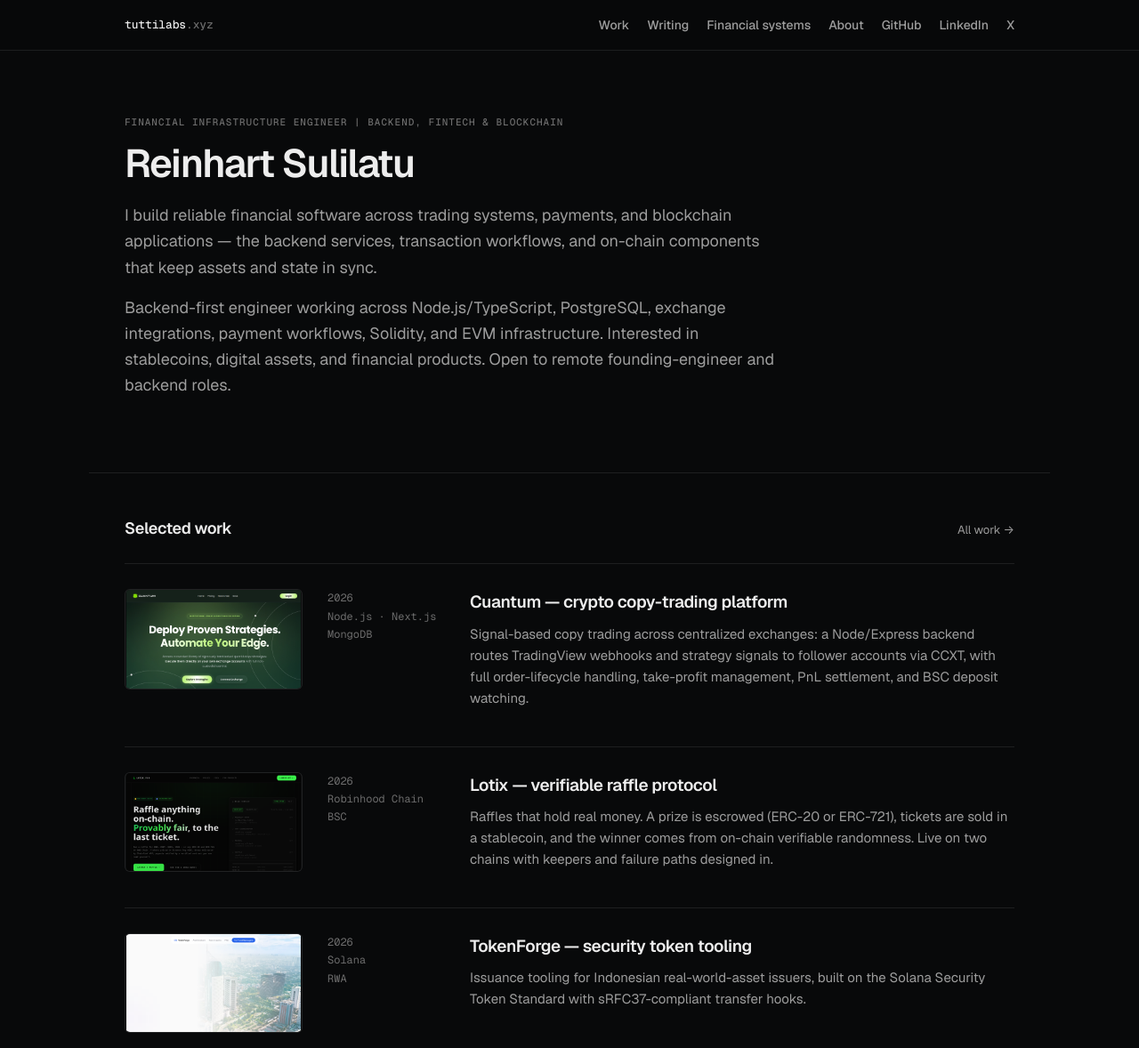
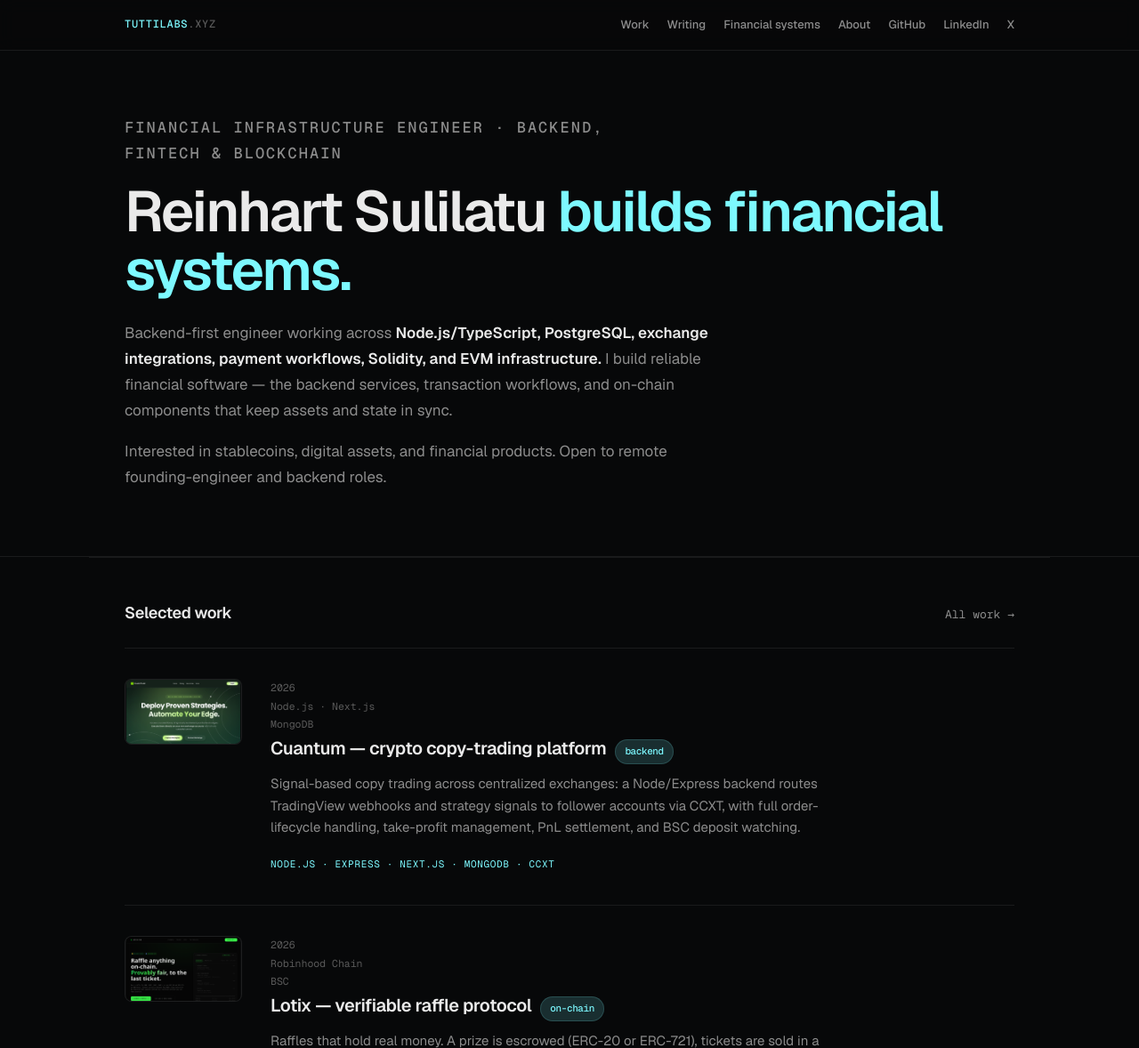
Before and after one commit to Reinhartsamuel/tuttilabs-xyz, a website built with Vite: page index.html in a window 1280 px wide. Shown: the top 1178 px of the page at 89% size. Built offline with nearby package versions, Linux system fonts and the light colour scheme.

Commit message:
UI makeover: Vesper dark canvas with mint accent

```diff
--- a/index.html
+++ b/index.html
@@ -38,20 +38,20 @@
 
     <main>
       <section class="hero wrap">
-        <p class="eyebrow">Financial Infrastructure Engineer | Backend, Fintech & Blockchain</p>
-        <h1>Reinhart Sulilatu</h1>
-        <p class="lede">
-          I build reliable financial software across trading systems, payments, and blockchain
-          applications — the backend services, transaction workflows, and on-chain components
-          that keep assets and state in sync.
+        <p class="hero-eyebrow">Financial Infrastructure Engineer · Backend, Fintech & Blockchain</p>
+        <h1>Reinhart Sulilatu<span class="accent"> builds financial systems.</span></h1>
+        <p>
+          Backend-first engineer working across <strong>Node.js/TypeScript, PostgreSQL, exchange integrations,
+          payment workflows, Solidity, and EVM infrastructure.</strong> I build reliable financial software — the
+          backend services, transaction workflows, and on-chain components that keep assets and state in sync.
         </p>
-        <p class="lede">
-          Backend-first engineer working across Node.js/TypeScript, PostgreSQL, exchange
-          integrations, payment workflows, Solidity, and EVM infrastructure. Interested in
-          stablecoins, digital assets, and financial products. Open to remote founding-engineer
-          and backend roles.
+        <p>
+          Interested in stablecoins, digital assets, and financial products. Open to remote founding-engineer and
+          backend roles.
         </p>
       </section>
+
+      <hr class="rule" />
 
       <section class="section wrap">
         <div class="section-head">
@@ -61,68 +61,54 @@
 
         <div class="record">
           <div class="thumb-wrap"><img class="record-thumb" src="/assets/screenshots/cuantum.png" alt="Cuantum landing page preview" loading="lazy" /></div>
-          <div class="record-meta">
+          <div>
+            <span class="record-meta">
               <span>2026</span>
               <span>Node.js · Next.js</span>
               <span>MongoDB</span>
-          </div>
-          <div>
-            <h3><a href="/work/cuantum/">Cuantum — crypto copy-trading platform</a></h3>
+            </span>
+            <h3><a href="/work/cuantum/">Cuantum — crypto copy-trading platform</a><span class="badge">backend</span></h3>
             <p>
-              Signal-based copy trading across centralized exchanges: a Node/Express backend routes
-              TradingView webhooks and strategy signals to follower accounts via CCXT, with full
-              order-lifecycle handling, take-profit management, PnL settlement, and BSC deposit
-              watching.
+              Signal-based copy trading across centralized exchanges: a Node/Express backend routes TradingView
+              webhooks and strategy signals to follower accounts via CCXT, with full order-lifecycle handling,
+              take-profit management, PnL settlement, and BSC deposit watching.
             </p>
+            <span class="record-tags">Node.js · Express · Next.js · MongoDB · CCXT</span>
           </div>
         </div>
 
         <div class="record">
           <div class="thumb-wrap"><img class="record-thumb" src="/assets/screenshots/lotix.png" alt="Lotix landing page preview" loading="lazy" /></div>
-          <div class="record-meta">
+          <div>
+            <span class="record-meta">
               <span>2026</span>
               <span>Robinhood Chain</span>
               <span>BSC</span>
-          </div>
-          <div>
-            <h3><a href="/work/lotix/">Lotix — verifiable raffle protocol</a></h3>
+            </span>
+            <h3><a href="/work/lotix/">Lotix — verifiable raffle protocol</a><span class="badge">on-chain</span></h3>
             <p>
-              Raffles that hold real money. A prize is escrowed (ERC-20 or ERC-721), tickets are sold
-              in a stablecoin, and the winner comes from on-chain verifiable randomness. Live on two
-              chains with keepers and failure paths designed in.
+              Raffles that hold real money. A prize is escrowed (ERC-20 or ERC-721), tickets are sold in a stablecoin,
+              and the winner comes from on-chain verifiable randomness. Live on two chains with keepers and failure
+              paths designed in.
             </p>
+            <span class="record-tags">Solidity · Foundry · Chainlink VRF · Quiver</span>
           </div>
         </div>
 
         <div class="record">
           <div class="thumb-wrap"><img class="record-thumb" src="/assets/screenshots/tokenforge.png" alt="TokenForge landing page preview" loading="lazy" /></div>
-          <div class="record-meta">
+          <div>
+            <span class="record-meta">
               <span>2026</span>
               <span>Solana</span>
               <span>RWA</span>
-          </div>
-          <div>
-            <h3><a href="/work/tokenforge/">TokenForge — security token tooling</a></h3>
+            </span>
+            <h3><a href="/work/tokenforge/">TokenForge — security token tooling</a><span class="badge">smart contracts</span></h3>
             <p>
-              Issuance tooling for Indonesian real-world-asset issuers, built on the Solana Security
-              Token Standard with sRFC37-compliant transfer hooks.
+              Issuance tooling for Indonesian real-world-asset issuers, built on the Solana Security Token Standard
+              with sRFC37-compliant transfer hooks.
             </p>
-          </div>
-        </div>
-
-        <div class="record record-no-thumb">
-          <div class="record-meta">
-            <span>How I build</span>
-            <span>Backend + on-chain</span>
-          </div>
-          <div>
-            <h3>How I build</h3>
-            <ul>
-              <li>Backend services, transaction workflows, and exchange integrations in Node.js/TypeScript and PostgreSQL.</li>
-              <li>Smart contracts in Solidity with Foundry: escrow invariants, verifiable randomness, keeper automation.</li>
-              <li>Off-chain automation: keepers, indexers, and cron jobs that reconcile contract state.</li>
-              <li>Reliability themes: idempotency, retries, reconciliation, observability, and operational safety.</li>
-            </ul>
+            <span class="record-tags">Solana · SSTS · sRFC37 · Token Extensions</span>
           </div>
         </div>
       </section>
@@ -146,9 +132,26 @@
       </section>
 
       <section class="section wrap">
-        <div class="section-head">
-          <h2>Elsewhere</h2>
+        <div class="stat-line">
+          <div><b>byScript</b><span>Founding Engineer — Backend & Trading Systems, May 2024 – May 2026</span></div>
+          <div><b>Gate · OKX · Hyperliquid</b><span>Order execution, reconciliation, failure handling</span></div>
         </div>
+      </section>
+
+      <section class="section wrap">
+        <div class="section-head"><h2>Technologies</h2></div>
+        <div class="logos-section">
+          <div class="logo-item"><img src="/assets/logos/chainlink.svg" alt="Chainlink" /><span>Chainlink</span></div>
+          <div class="logo-item"><img src="/assets/logos/quiver.png" alt="Quiver" /><span>Quiver</span></div>
+          <div class="logo-item"><img src="/assets/logos/bsc.svg" alt="BSC" /><span>BSC</span></div>
+          <div class="logo-item"><img src="/assets/logos/usdc.svg" alt="USDC" /><span>USDC</span></div>
+          <div class="logo-item"><img src="/assets/logos/usdg.webp" alt="USDG" /><span>USDG</span></div>
+          <div class="logo-item"><img src="/assets/logos/robinhood.png" alt="Robinhood" /><span>Robinhood</span></div>
+        </div>
+      </section>
+
+      <section class="section wrap">
+        <div class="section-head"><h2>Elsewhere</h2></div>
         <div class="link-row">
           <a href="https://github.com/Reinhartsamuel">GitHub</a>
           <a href="https://www.linkedin.com/in/reinhartsulilatu">LinkedIn</a>
--- a/src/styles/main.css
+++ b/src/styles/main.css
@@ -1,31 +1,31 @@
 /*
- * tuttilabs.xyz — dark, restrained, dense.
- * Type and layout borrow the compressed-tracking, shadow-as-border habits of the
- * Vercel design system (popular-web-designs/templates/vercel.md), inverted for a
- * dark canvas. No gradients, no glow, no decorative colour: the only accent is a
- * status green used to mark live contracts.
+ * tuttilabs.xyz — dark canvas, Vesper accent.
+ * Mint (#7df9ff) + violet (#c084fc) on a near-black background.
+ * Type and layout borrow the compressed-tracking, shadow-as-border habits of
+ * the Vercel design system. No gradients, no glow, no decorative colour:
+ * the only accent is mint, used sparingly for emphasis and badges.
  */
 
 :root {
-  --bg: #08090a;
-  --bg-raised: #0e0f11;
+  --bg: #070809;
+  --bg-raised: #0d0e10;
   --bg-sunken: #0b0c0d;
-  --line: rgba(255, 255, 255, 0.09);
-  --line-strong: rgba(255, 255, 255, 0.18);
-  --fg: #ededed;
-  --fg-dim: #9d9d9d;
-  --fg-faint: #6c6c6c;
-  --live: #4bd07f;
-  --focus: #4d9cf6;
+  --line: rgba(255, 255, 255, 0.08);
+  --line-strong: rgba(255, 255, 255, 0.16);
+  --fg: #eaeaea;
+  --fg-dim: #8c8c8c;
+  --fg-faint: #5a5a5a;
+  --accent: #7df9ff;
+  --accent-dim: rgba(125, 249, 255, 0.16);
+  --accent-violet: #c084fc;
+  --focus: #7df9ff;
 
   --sans: 'Geist', system-ui, -apple-system, 'Segoe UI', Roboto, Helvetica, Arial, sans-serif;
   --mono: 'Geist Mono', ui-monospace, SFMono-Regular, Menlo, Consolas, 'Liberation Mono', monospace;
 
   --wrap: 1080px;
   --pad: 40px;
-
-  --step: 8px;
-  --radius: 6px;
+  --radius: 8px;
 }
 
 *,
@@ -46,7 +46,7 @@
   text-rendering: optimizeLegibility;
 }
 
-::selection { background: rgba(77, 156, 246, 0.28); }
+::selection { background: var(--accent-dim); }
 
 a {
   color: var(--fg);
@@ -88,7 +88,7 @@
   top: 0;
   z-index: 20;
   border-bottom: 1px solid var(--line);
-  background: rgba(8, 9, 10, 0.86);
+  background: rgba(7, 8, 9, 0.86);
   backdrop-filter: saturate(140%) blur(10px);
 }
 
@@ -102,10 +102,12 @@
 
 .brand {
   font-family: var(--mono);
-  font-size: 13px;
+  font-size: 12px;
   font-weight: 500;
-  letter-spacing: -0.01em;
+  letter-spacing: 0.06em;
   text-decoration: none;
+  text-transform: uppercase;
+  color: var(--accent);
   white-space: nowrap;
 }
 
@@ -116,7 +118,7 @@
   display: flex;
   align-items: center;
   gap: 20px;
-  font-size: 14px;
+  font-size: 13px;
 }
 
 .nav a {
@@ -152,16 +154,6 @@
 
 .section:first-of-type { border-top: 0; }
 
-.eyebrow {
-  font-family: var(--mono);
-  font-size: 11px;
-  font-weight: 500;
-  text-transform: uppercase;
-  letter-spacing: 0.09em;
-  color: var(--fg-faint);
-  margin: 0 0 14px;
-}
-
 .section-head {
   display: flex;
   align-items: baseline;
@@ -186,6 +178,21 @@
 
 .section-head .more:hover { color: var(--fg); text-decoration: underline; }
 
+.more {
+  font-family: var(--mono);
+  font-size: 12px;
+  color: var(--fg-dim);
+}
+
+.more:hover { color: var(--accent); text-decoration: underline; }
+
+.rule {
+  height: 1px;
+  background: var(--line);
+  border: 0;
+  margin: 0;
+}
+
 /* ---------- hero ---------- */
 
 .hero { padding-block: 72px 56px; border-top: 0; }
@@ -209,41 +216,35 @@
 }
 
 .hero h1 {
-  font-size: clamp(32px, 5.4vw, 44px);
+  font-size: clamp(40px, 7vw, 64px);
   font-weight: 600;
-  line-height: 1.06;
+  line-height: 1.04;
   letter-spacing: -0.035em;
-  margin: 0 0 20px;
+  margin: 0 0 22px;
+  max-width: 26ch;
 }
 
-.hero .lede {
-  font-size: 18px;
-  line-height: 1.62;
-  color: var(--fg-dim);
-  max-width: 62ch;
-  margin: 0 0 16px;
+.hero h1 .accent { color: var(--accent); }
+
+.hero-eyebrow {
+  font-family: var(--mono);
+  font-size: 11px;
+  font-weight: 500;
+  text-transform: uppercase;
+  letter-spacing: 0.12em;
+  color: var(--accent);
+  margin: 0 0 18px;
 }
 
-.hero .lede strong { color: var(--fg); font-weight: 500; }
-
-.hero .lede:last-of-type { margin-bottom: 28px; }
-
-.status-line {
-  display: flex;
-  align-items: center;
-  gap: 8px;
-  font-family: var(--mono);
-  font-size: 12.5px;
+.hero p {
   color: var(--fg-dim);
+  font-size: 17px;
+  line-height: 1.7;
+  max-width: 60ch;
+  margin: 0 0 18px;
 }
 
-.status-line .dot {
-  width: 6px;
-  height: 6px;
-  border-radius: 50%;
-  background: var(--live);
-  flex: none;
-}
+.hero p strong { color: var(--fg); }
 
 /* ---------- link row ---------- */
 
@@ -263,51 +264,39 @@
 
 .record {
   display: grid;
-  grid-template-columns: 200px 132px 1fr;
-  gap: 8px 28px;
-  padding: 28px 0;
+  grid-template-columns: 132px 1fr;
+  gap: 22px 32px;
+  padding: 34px 0;
   border-top: 1px solid var(--line);
 }
 
 .record:first-of-type { border-top: 0; padding-top: 4px; }
 
-.record.record-no-thumb {
-  grid-template-columns: 132px 1fr;
-}
-
-.record.record-flush { border-top: 0; padding-top: 0; }
-
 .record-meta {
   font-family: var(--mono);
-  font-size: 12px;
+  font-size: 11.5px;
   color: var(--fg-faint);
-  line-height: 1.7;
+  line-height: 1.8;
 }
 
 .record-meta span { display: block; }
 
-.record-thumb {
-  display: block;
-  max-width: 100%;
-  max-height: 100%;
-  object-fit: contain;
+.record h3 {
+  font-size: 20px;
+  font-weight: 600;
+  letter-spacing: -0.02em;
+  margin: 0 0 10px;
 }
 
-.record h3 {
-  font-size: 19px;
-  font-weight: 600;
-  letter-spacing: -0.022em;
-  margin: 0 0 8px;
-}
-
-.record h3 a { text-decoration: none; }
-.record h3 a:hover { text-decoration: underline; }
+.record h3 a { text-decoration: none; color: inherit; }
+.record h3 a:hover { text-decoration: underline; color: var(--accent); }
 
 .record p {
   color: var(--fg-dim);
   font-size: 15px;
+  line-height: 1.66;
   margin: 0 0 14px;
-  max-width: 68ch;
+  max-width: 66ch;
 }
 
 .record ul {
@@ -320,6 +309,53 @@
 
 .record ul li { margin-bottom: 6px; }
 .record ul li::marker { color: var(--fg-faint); }
+
+.record-tags {
+  font-family: var(--mono);
+  font-size: 11px;
+  color: var(--accent);
+  letter-spacing: 0.06em;
+  text-transform: uppercase;
+  display: inline-flex;
+  gap: 10px;
+  flex-wrap: wrap;
+}
+
+.badge {
+  display: inline-flex;
+  align-items: center;
+  gap: 7px;
+  font-family: var(--mono);
+  font-size: 11px;
+  font-weight: 500;
+  color: var(--accent);
+  border: 1px solid var(--accent-dim);
+  background: var(--accent-dim);
+  border-radius: 20px;
+  padding: 4px 10px;
+  margin-left: 10px;
+}
+
+.thumb-wrap {
+  width: 100%;
+  aspect-ratio: 16/9;
+  display: flex;
+  align-items: center;
+  justify-content: center;
+  border: 1px solid var(--line);
+  border-radius: var(--radius);
+  background: var(--bg-sunken);
+  overflow: hidden;
+}
+
+.thumb-wrap img {
+  max-width: 100%;
+  max-height: 100%;
+  object-fit: contain;
+  display: block;
+}
+
+/* ---------- deploys ---------- */
 
 .deploys {
   display: grid;
@@ -384,10 +420,29 @@
 .copy:focus-visible { opacity: 1; }
 
 .copy:hover { color: var(--fg); border-color: var(--line-strong); }
-.copy[data-copied='true'] { opacity: 1; color: var(--live); border-color: rgba(75, 208, 127, 0.4); }
+.copy[data-copied='true'] { opacity: 1; color: var(--accent); border-color: rgba(125, 249, 255, 0.4); }
 
 @media (hover: none) {
   .copy { opacity: 1; }
+}
+
+/* ---------- stat line ---------- */
+
+.stat-line {
+  display: flex;
+  gap: 48px;
+  font-family: var(--mono);
+  font-size: 13px;
+  color: var(--fg-dim);
+  margin-top: 40px;
+  flex-wrap: wrap;
+}
+
+.stat-line b {
+  color: var(--fg);
+  font-size: 19px;
+  display: block;
+  margin-bottom: 4px;
 }
 
 /* ---------- work index ---------- */
@@ -454,35 +509,14 @@
   padding-top: 3px;
 }
 
+.work-link:hover .work-cta { color: var(--fg-dim); }
+
 .work-thumb {
   display: block;
   max-width: 100%;
   max-height: 100%;
   object-fit: contain;
 }
-
-/* square thumbnail wrapper so the enclosing frame is never elongated */
-
-.thumb-wrap {
-  width: 100%;
-  aspect-ratio: 16/9;
-  display: flex;
-  align-items: center;
-  justify-content: center;
-  border: 1px solid var(--line);
-  border-radius: var(--radius);
-  background: var(--bg-sunken);
-  overflow: hidden;
-}
-
-.thumb-wrap img {
-  max-width: 100%;
-  max-height: 100%;
-  object-fit: contain;
-  display: block;
-}
-
-.work-link:hover .work-cta { color: var(--fg-dim); }
 
 /* ---------- post list ---------- */
 
@@ -730,70 +764,8 @@
   text-decoration: underline;
 }
 
-/* ---------- footer ---------- */
+/* ---------- tech logos ---------- */
 
-.site-footer {
-  border-top: 1px solid var(--line);
-  padding: 28px 0 40px;
-  font-family: var(--mono);
-  font-size: 12.5px;
-  color: var(--fg-faint);
-}
-
-.site-footer .wrap {
-  display: flex;
-  flex-wrap: wrap;
-  align-items: center;
-  justify-content: space-between;
-  gap: 10px 24px;
-}
-
-.site-footer a { color: var(--fg-dim); text-decoration: none; }
-.site-footer a:hover { color: var(--fg); text-decoration: underline; }
-
-.footer-links { display: flex; flex-wrap: wrap; gap: 18px; }
-
-/* ---------- responsive ---------- */
-
-@media (max-width: 720px) {
-  :root { --pad: 24px; }
-
-  .nav { display: none; }
-  .nav[data-open='true'] {
-    display: flex;
-    position: absolute;
-    top: 56px;
-    left: 0;
-    right: 0;
-    flex-direction: column;
-    align-items: flex-start;
-    gap: 0;
-    padding: 8px 18px 14px;
-    background: var(--bg);
-    border-bottom: 1px solid var(--line);
-  }
-  .nav[data-open='true'] a { padding: 9px 0; width: 100%; }
-  .nav-toggle { display: block; }
-  .site-header .wrap { position: relative; }
-
-  .hero { padding-block: 48px 40px; }
-  .record { grid-template-columns: 1fr; gap: 10px; padding: 24px 0; }
-  .record-meta { display: flex; flex-wrap: wrap; gap: 0 14px; }
-  .work-link { grid-template-columns: 1fr; gap: 10px; padding: 24px 0; }
-  .work-index { display: flex; flex-wrap: wrap; gap: 0 14px; }
-  .work-index span { display: inline; }
-  .work-cta { padding-top: 0; }
-  .repo-list a { grid-template-columns: 1fr; gap: 2px; }
-  .deploy { grid-template-columns: 1fr; gap: 6px; }
-  .prose table { font-size: 12.5px; }
-  .copy { opacity: 1; }
-}
-
-@media (prefers-reduced-motion: reduce) {
-  * { transition: none !important; animation: none !important; }
-}
-
-/* ---------- enhanced sections ---------- */
 .logos-section {
   display: flex;
   flex-wrap: wrap;
@@ -814,10 +786,7 @@
   transition: color 120ms ease, transform 120ms ease;
 }
 
-.logo-item:hover {
-  color: var(--fg);
-  transform: translateY(-1px);
-}
+.logo-item:hover { color: var(--accent); transform: translateY(-1px); }
 
 .logo-item img {
   height: 32px;
@@ -828,7 +797,7 @@
 
 .logo-item:hover img {
   opacity: 1;
-  filter: grayscale(0) brightness(1);
+  filter: none;
 }
 
 .logo-item span {
@@ -840,17 +809,7 @@
   white-space: nowrap;
 }
 
-.logos-section > img {
-  height: 32px;
-  filter: grayscale(0.3) brightness(0.95);
-  transition: opacity 120ms ease, transform 120ms ease;
-  opacity: 0.85;
-}
-
-.logos-section > img:hover {
-  opacity: 1;
-  transform: translateY(-1px);
-}
+/* ---------- diagrams ---------- */
 
 .diagrams-section {
   display: grid;
@@ -895,6 +854,8 @@
   max-width: 80ch;
 }
 
+/* ---------- screenshots grid ---------- */
+
 .screenshots-grid {
   display: grid;
   grid-template-columns: repeat(auto-fit, minmax(280px, 1fr));
@@ -928,3 +889,69 @@
   color: var(--fg-dim);
   font-family: var(--mono);
 }
+
+/* ---------- footer ---------- */
+
+.site-footer {
+  border-top: 1px solid var(--line);
+  padding: 40px 0 60px;
+  font-family: var(--mono);
+  font-size: 12px;
+  color: var(--fg-faint);
+}
+
+.site-footer .wrap {
+  display: flex;
+  flex-wrap: wrap;
+  align-items: center;
+  justify-content: space-between;
+  gap: 10px 24px;
+}
+
+.site-footer a { color: var(--fg-dim); text-decoration: none; }
+.site-footer a:hover { color: var(--fg); text-decoration: underline; }
+
+.footer-links { display: flex; flex-wrap: wrap; gap: 18px; }
+
+/* ---------- responsive ---------- */
+
+@media (max-width: 720px) {
+  :root { --pad: 24px; }
+
+  .nav { display: none; }
+  .nav[data-open='true'] {
+    display: flex;
+    position: absolute;
+    top: 56px;
+    left: 0;
+    right: 0;
+    flex-direction: column;
+    align-items: flex-start;
+    gap: 0;
+    padding: 8px 18px 14px;
+    background: var(--bg);
+    border-bottom: 1px solid var(--line);
+  }
+  .nav[data-open='true'] a { padding: 9px 0; width: 100%; }
+  .nav-toggle { display: block; }
+  .site-header .wrap { position: relative; }
+
+  .hero { padding-block: 48px 40px; }
+  .hero h1 { max-width: none; }
+  .record { grid-template-columns: 1fr; gap: 14px; padding: 30px 0; }
+  .record-meta { display: flex; flex-wrap: wrap; gap: 0 14px; }
+  .work-link { grid-template-columns: 1fr; gap: 10px; padding: 24px 0; }
+  .work-index { display: flex; flex-wrap: wrap; gap: 0 14px; }
+  .work-index span { display: inline; }
+  .work-cta { padding-top: 0; }
+  .repo-list a { grid-template-columns: 1fr; gap: 2px; }
+  .deploy { grid-template-columns: 1fr; gap: 6px; }
+  .prose table { font-size: 12.5px; }
+  .copy { opacity: 1; }
+  .stat-line { gap: 32px; }
+  .logos-section { gap: 22px 30px; }
+}
+
+@media (prefers-reduced-motion: reduce) {
+  * { transition: none !important; animation: none !important; }
+}
```
Lines whose indentation alone changed are shown as unchanged.
